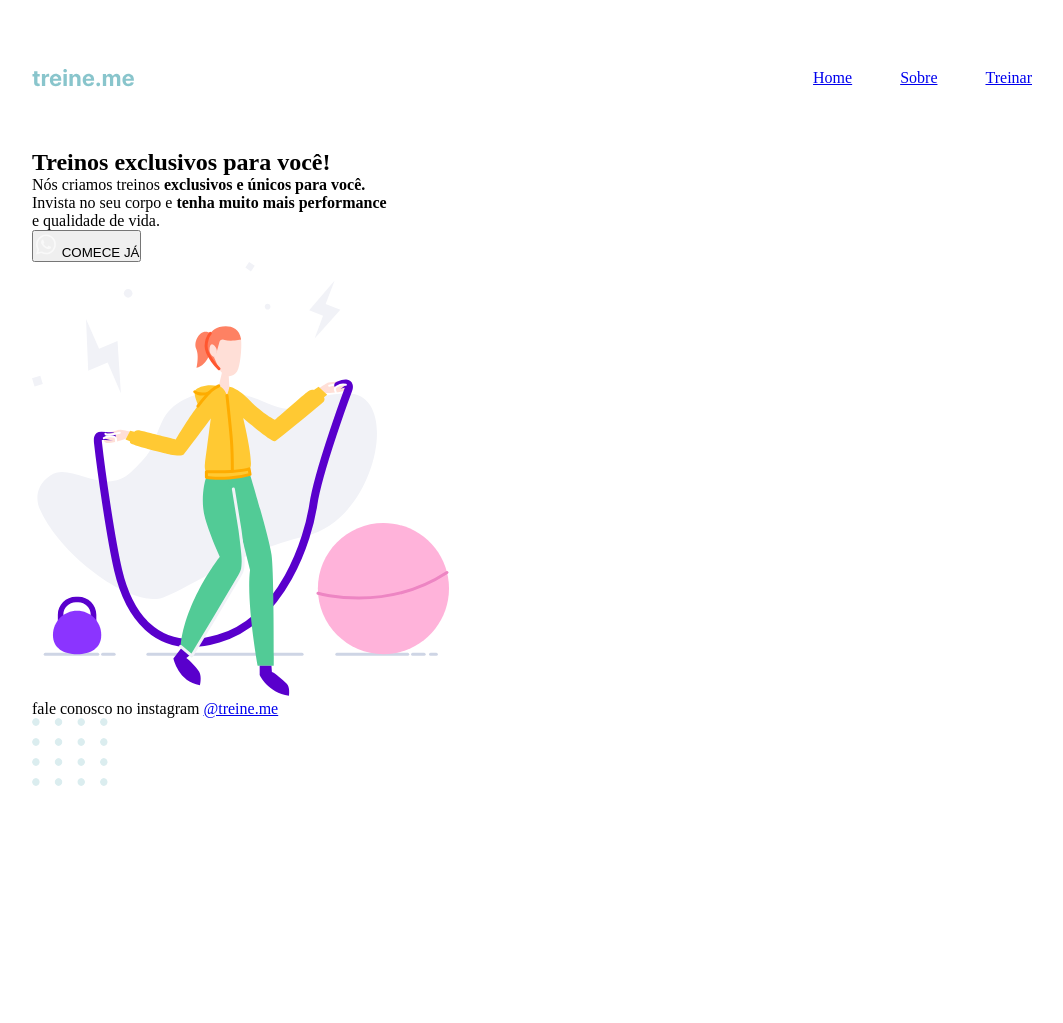
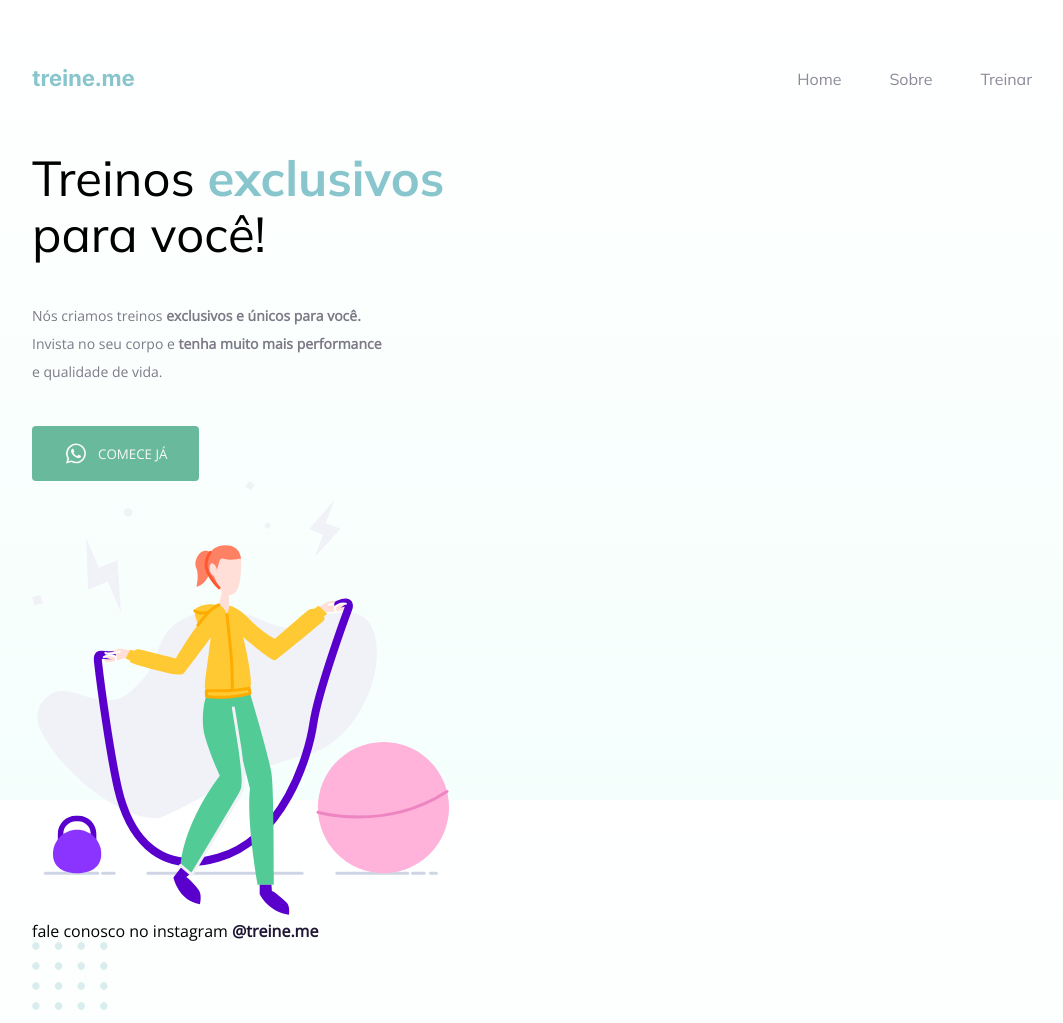
Before and after one commit to joao-sillva/treine-me, a plain HTML site: page index.html in a window 1280 px wide. Shown: the whole page, without its empty margins (108-1171 px from the left). Before the commit the page ends 800 px from the top, so only its background shows below. Drawn offline with nearby package versions, Linux system fonts and the light colour scheme.

Commit message:
Add fonts and improving texts

```diff
--- a/index.html
+++ b/index.html
@@ -1,6 +1,10 @@
 <!DOCTYPE html>
 <html lang="pt-br">
 <head>
+  <link rel="preconnect" href="https://fonts.googleapis.com" />
+  <link rel="preconnect" href="https://fonts.gstatic.com" crossorigin />
+  <link rel="stylesheet" href="https://fonts.googleapis.com/css2?family=DM+Sans:opsz,wght@9..40,500&family=Mulish:wght@400;700&family=Open+Sans&display=swap" />
+
   <meta charset="UTF-8" />
   <meta name="viewport" content="width=device-width, initial-scale=1.0" />
   <link rel="stylesheet" href="style.css" />
--- a/style.css
+++ b/style.css
@@ -2,6 +2,16 @@
   margin: 0;
   padding: 0;
   box-sizing: border-box;
+}
+
+body {
+  font-family: "Open Sans", sans-serif;
+  height: 100vh;
+  background: linear-gradient(
+    180deg,
+    rgba(227, 255, 248, 0) 0%,
+    rgba(227, 255, 248, 0.38) 100%
+  );
 }
 
 #page {
@@ -17,6 +27,12 @@ nav {
   margin-bottom: 58px;
 }
 
+nav a,
+footer a {
+  color: #1f1534;
+  text-decoration: none;
+}
+
 nav ul {
   list-style: none;
   display: flex;
@@ -24,3 +40,57 @@ nav ul {
   margin: 0;
   padding: 0;
 }
+
+nav ul li a {
+  opacity: 0.5;
+}
+
+nav ul li a:hover {
+  opacity: 1;
+  font-weight: bold;
+}
+
+nav ul,
+main section h1 {
+  font-family: "Mulish", sans-serif;
+}
+
+section h1 {
+  width: 490px;
+  font-size: 49px;
+  font-weight: 400;
+  line-height: 56px;
+}
+
+section h1 span {
+  color: #89C5CC;
+  font-weight: 700;
+}
+
+section p {
+  margin: 40px 0;
+  color: #7D7987;
+  font-size: 14px;
+  font-weight: 400;
+  line-height: 28px;
+}
+
+section button {
+  font-family: 'Open Sans', sans-serif;
+  background: #69B99D;
+  color: #F9F9F9;
+
+  border: none;
+  border-radius: 4px;
+  padding: 15px 32px;
+  gap: 10px;
+
+  display: flex;
+  justify-content: center;
+  align-items: center;
+  cursor: pointer;
+}
+
+footer a {
+  font-weight: bold;
+}
```
